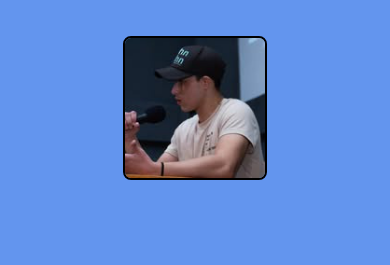
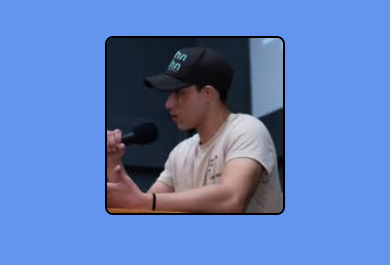
Before and after one commit to Leonardo210923/portifolio, a plain HTML site: page index.html in a window 390 px wide. Shown: the part 87-352 px from the top of the page. Drawn offline with nearby package versions, Linux system fonts and the light colour scheme.

Commit message:
Update style.css

```diff
--- a/styles/style.css
+++ b/styles/style.css
@@ -124,4 +124,8 @@ body{
     .apresentacao__links__navegacao {
         background-color: #272727;
     }
+    .apresentacao__imagem {
+        margin-bottom: 0%;
+        width: 50%;
+    }
 }
```
